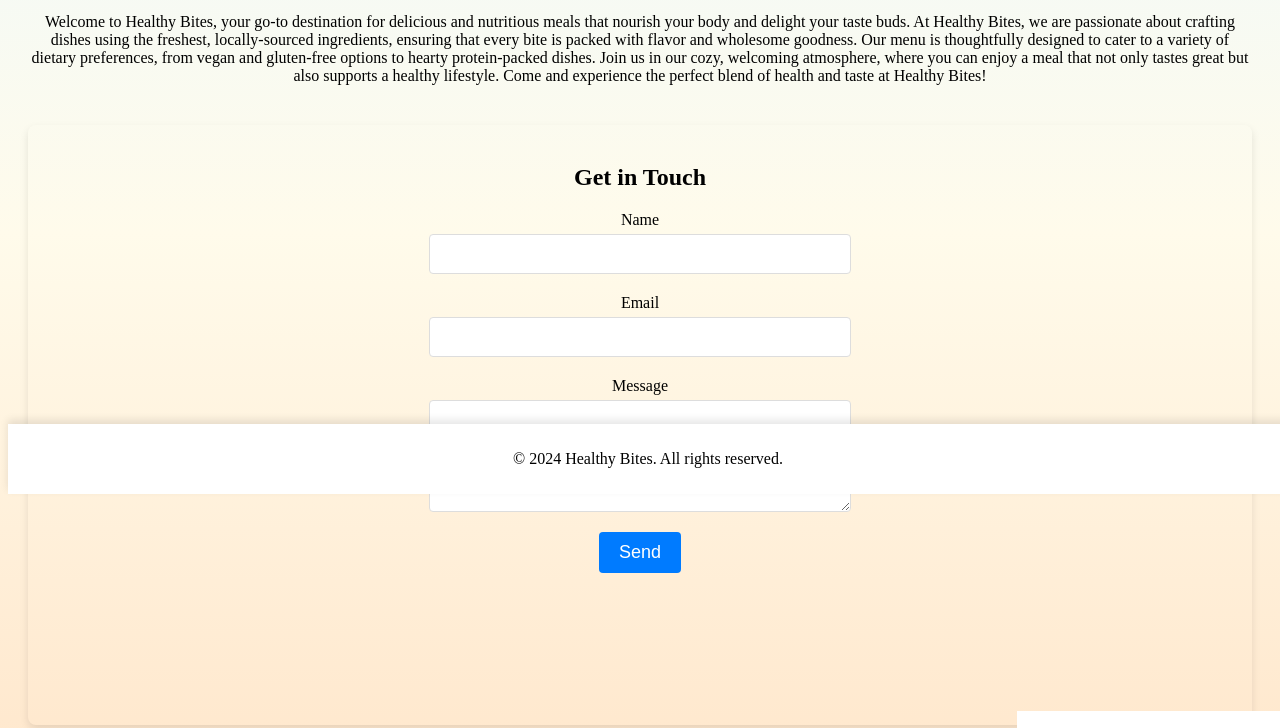
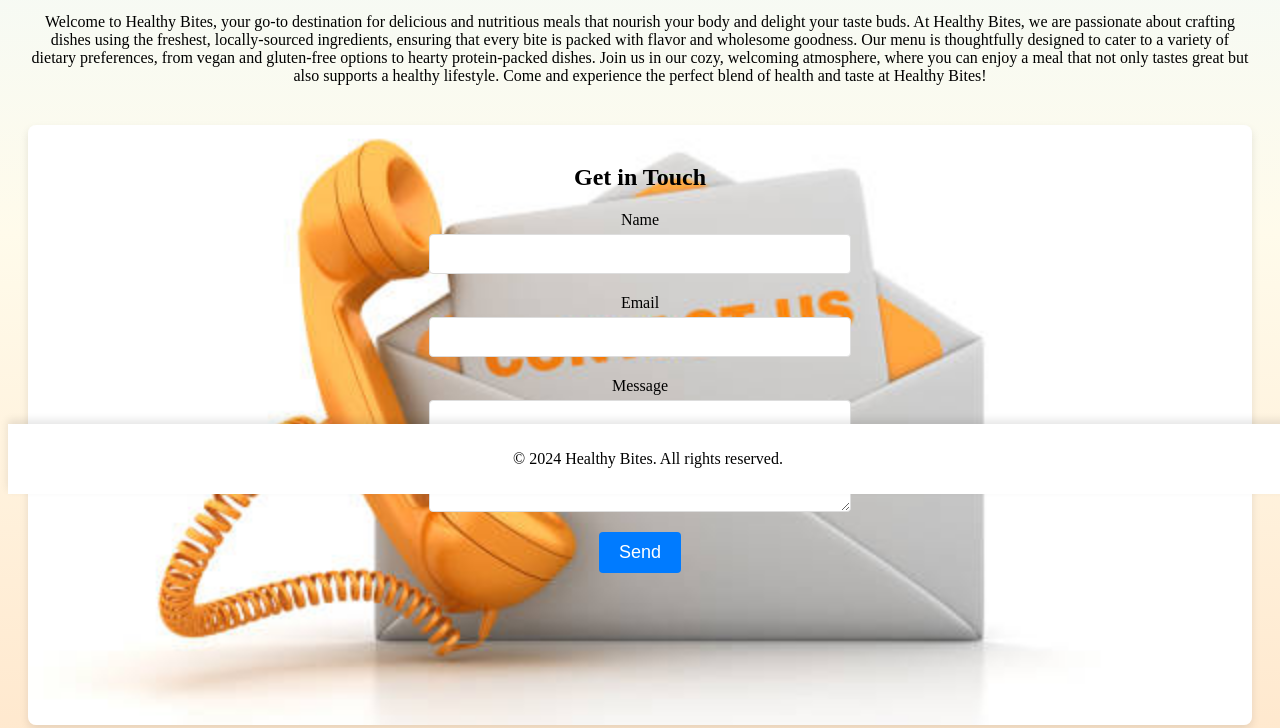
Before and after one commit to moeidris/Healthy_Bitess, a plain HTML site: page contact.html in a window 1280 px wide. Shown: the part 306-1034 px from the top of the page. Drawn offline with Linux system fonts and the light colour scheme.

Commit message:
Update contact.css

```diff
--- a/contact.css
+++ b/contact.css
@@ -86,7 +86,7 @@ main {
 }
 
 .contact-info, .contact-form {
-background-image:url(.cu.jpeg);
+background-image:url(./cu.jpeg);
 background-position: center;
 background-size: cover;
 height: 70vh;
```
